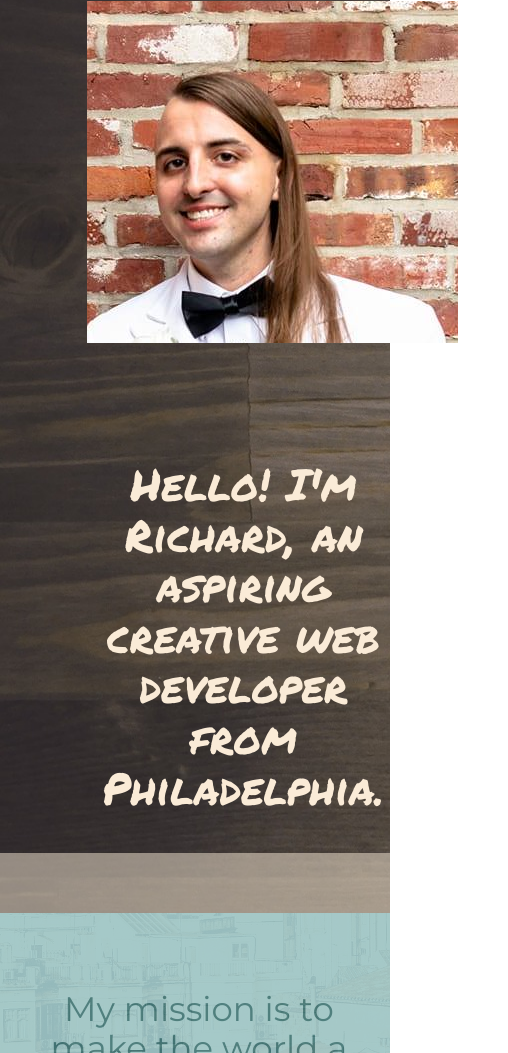
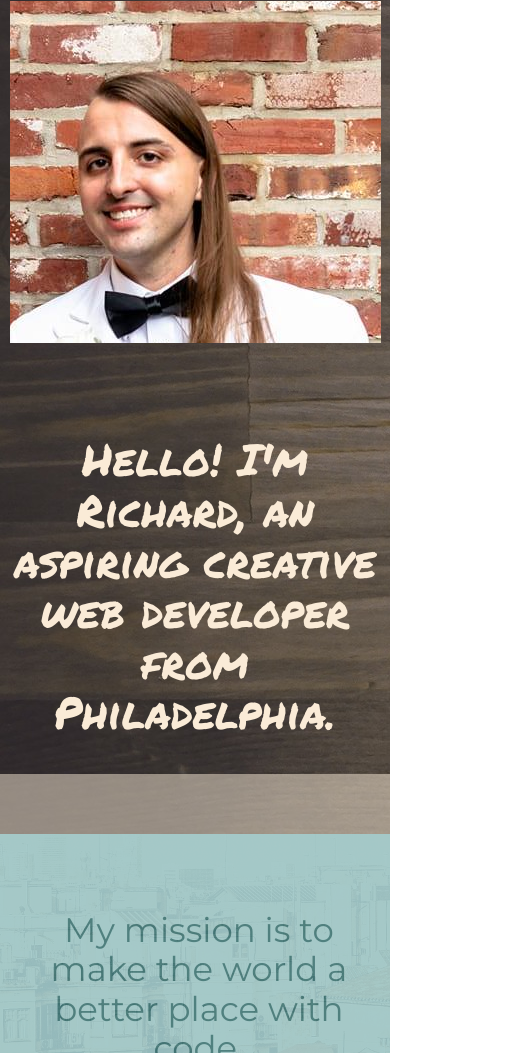
Before and after one commit to Richardscripts/MyPortfolio, a plain HTML site: page index.html in a window 390 px wide. Shown: the part 1148-2201 px from the top of the page, 508 px wide, since content can reach past the window. Drawn offline with nearby package versions, Linux system fonts and the light colour scheme; a web font is replaced by a local one.

Commit message:
fix overflow problem on cellphone

```diff
--- a/style.css
+++ b/style.css
@@ -51,6 +51,7 @@ html {
     text-align: center;
     color: antiquewhite;
     padding-bottom: 8px;
+
   }
 
   .rainbow-font {
@@ -78,32 +79,27 @@ html {
     background-color: antiquewhite;
     padding: 30px;
     opacity: .5;
+
   }
 
   .image {
     padding: 50px;
-
   }
 
   .pic-container {
     display: flex;
-    margin-left: 9.5%;
     flex-direction: column;
+    overflow-x: hidden;
+    align-items: center;
   }
 
-  .hello-section {
-    width: 50%;
-  }
 
   .hello-statement {
     display: inline-block;
     text-align: center;
     font-family: permanent marker, Arial, Helvetica, sans-serif;
     color: antiquewhite;
-    padding-left: 37%;
-    padding-top: 14%;
-    padding-bottom: 2%;
-
+    align-items: center;
   }
 
   /* mission statement section styling */
@@ -360,6 +356,7 @@ html {
 
     .pic-container {
         flex-direction: row;
+        margin-left: 9.5%;
 
       }
 
@@ -390,3 +387,13 @@ html {
     .ethos-section > div {
       width: 50%;
     }
+
+    .image {
+    padding: 50px;
+
+    }
+
+    .hello-section {
+      width: 50%;
+    }
+  }
```
